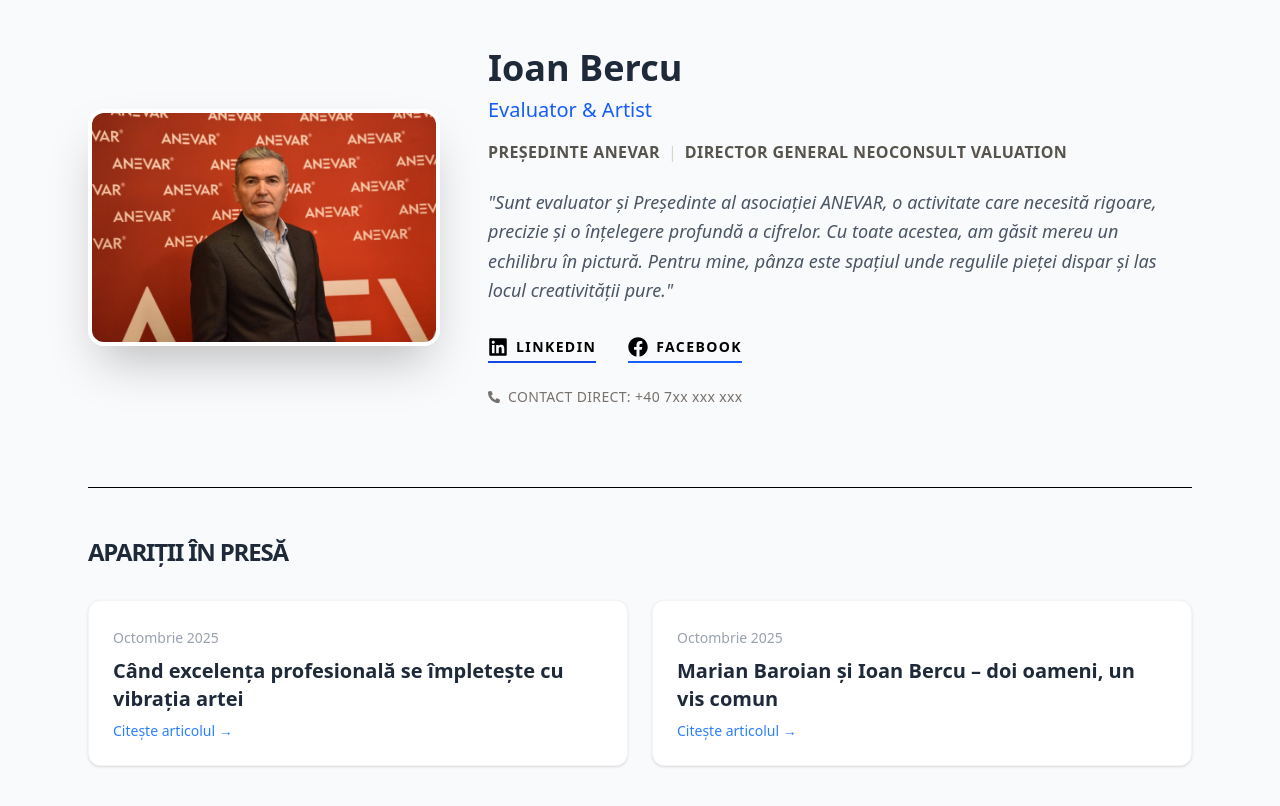
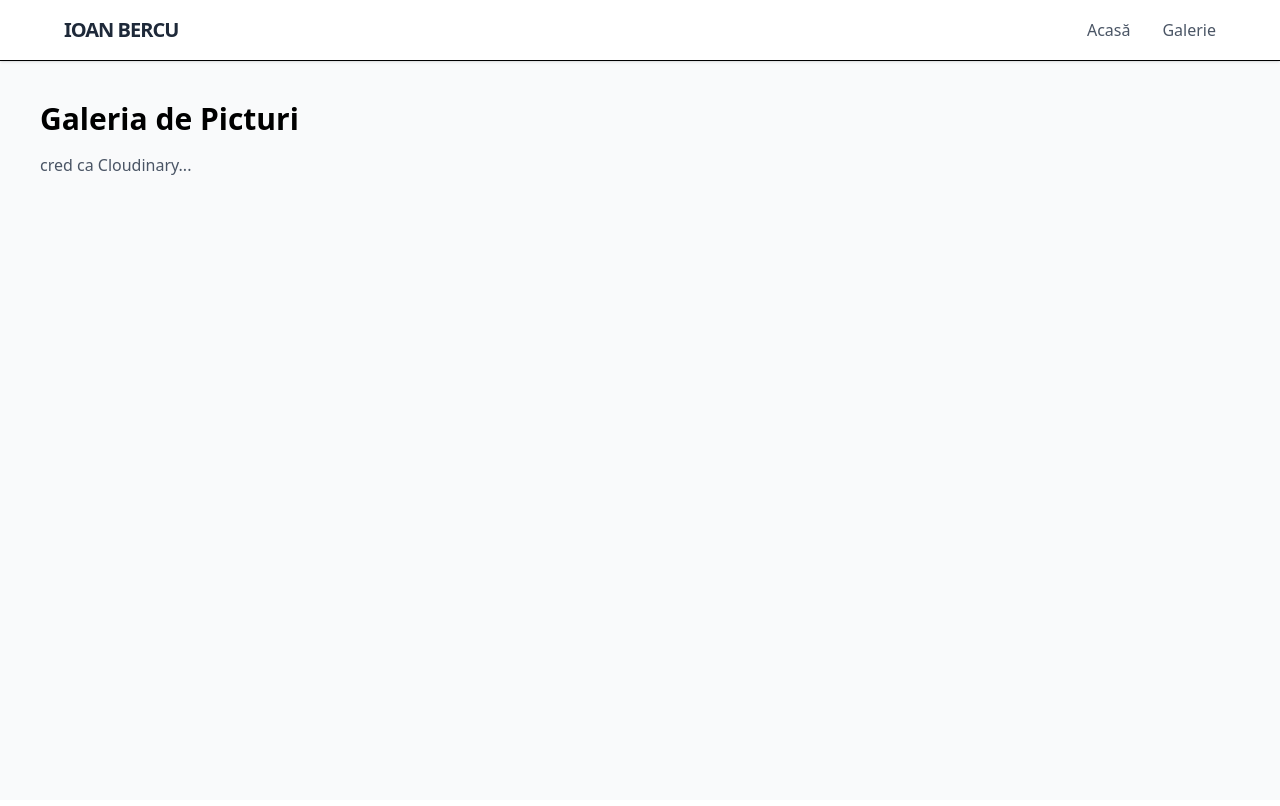
Before and after one commit to alebercu/proiect-tata, a React (Vite) app in the folder client/: page /galerie in a window 1280 px wide. Shown: the top 806 px of the page. Built offline with nearby package versions, Linux system fonts and the light colour scheme.

Commit message:
added navbar

```diff
--- a/client/package.json
+++ b/client/package.json
@@ -13,7 +13,8 @@
     "@tailwindcss/vite": "^4.1.18",
     "react": "^19.2.0",
     "react-dom": "^19.2.0",
-    "react-icons": "^5.5.0"
+    "react-icons": "^5.5.0",
+    "react-router-dom": "^7.13.0"
   },
   "devDependencies": {
     "@eslint/js": "^9.39.1",
--- a/client/src/App.jsx
+++ b/client/src/App.jsx
@@ -1,105 +1,31 @@
-import React from 'react';
-import pozaTata from './assets/poza-tata.jpeg';
-import { FaLinkedin, FaFacebook, FaPhoneAlt } from 'react-icons/fa';
+import { BrowserRouter as Router, Routes, Route, Link } from 'react-router-dom';
+import Home from './pages/Home';
+import Gallery from './pages/Gallery';
 
 function App() {
   return (
-    <div className="min-h-screen bg-gray-50 font-sans">
-      <main className="max-w-6xl mx-auto px-6 py-12">
-
-        {/* Sectiunea de sus */}
-        <div className="flex flex-col md:flex-row items-center gap-12 mb-20">
-
-          {/* Stânga: Poza */}
-          <div className="w-full md:w-1/3">
-            <div className="rounded-2xl overflow-hidden shadow-2xl border-4 border-white">
-              <img
-                src={pozaTata}
-                alt="Ioan Bercu"
-                className="w-full h-auto object-cover"
-              />
+    <Router>
+      <div className="min-h-screen bg-gray-50">
+        {/* Navbar-ul care va apărea pe TOATE paginile */}
+        <nav className="bg-white shadow-sm border-b py-4 px-6 sticky top-0 z-50">
+          <div className="max-w-6xl mx-auto flex justify-between items-center">
+            <Link to="/" className="text-xl font-bold text-gray-800 tracking-tighter uppercase">
+              Ioan Bercu
+            </Link>
+            <div className="flex gap-8 font-medium text-gray-600">
+              <Link to="/" className="hover:text-blue-600 transition">Acasă</Link>
+              <Link to="/galerie" className="hover:text-blue-600 transition">Galerie</Link>
             </div>
           </div>
+        </nav>
 
-          {/* Dreapta: Info */}
-          <div className="w-full md:w-2/3">
-            <h1 className="text-4xl font-bold text-gray-800 mb-2">Ioan Bercu</h1>
-            <p className="text-xl text-blue-600 font-medium mb-4">Evaluator & Artist</p>
-
-            <div className="flex flex-wrap items-center gap-2 text-stone-600 mb-6">
-              <p className="font-semibold uppercase tracking-wide">Președinte ANEVAR</p>
-              <span className="text-stone-300">|</span>
-              <a
-                href="https://neoconsult.ro/"
-                target="_blank"
-                rel="noopener noreferrer"
-                className="font-semibold uppercase tracking-wide hover:text-blue-800 transition-colors"
-              >
-                Director General Neoconsult Valuation
-              </a>
-            </div>
-
-            <p className="text-gray-600 leading-relaxed mb-8 text-lg italic">
-              "Sunt evaluator și Președinte al asociației ANEVAR, o activitate care necesită rigoare, precizie și o înțelegere profundă a cifrelor. Cu toate acestea, am găsit mereu un echilibru în pictură. Pentru mine, pânza este spațiul unde regulile pieței dispar și las locul creativității pure."
-            </p>
-
-            {/* Link-uri Social & Contact */}
-            <div className="flex flex-col gap-6">
-              {/* Rândul cu Social Media */}
-              <div className="flex gap-8">
-                <a
-                  href="https://www.linkedin.com/in/ioan-bercu-45916492/"
-                  target="_blank"
-                  rel="noopener noreferrer"
-                  className="flex items-center gap-2 font-bold hover:text-blue-700 transition-colors uppercase tracking-widest text-sm border-b-2 border-blue-700 pb-1"
-                >
-                  <FaLinkedin className="text-xl" /> LinkedIn
-                </a>
-
-                <a
-                  href="https://www.facebook.com/PROFILUL-LUI"
-                  target="_blank"
-                  rel="noopener noreferrer"
-                  className="flex items-center gap-2 font-bold hover:text-blue-600 transition-colors uppercase tracking-widest text-sm border-b-2 border-blue-600 pb-1"
-                >
-                  <FaFacebook className="text-xl" /> Facebook
-                </a>
-              </div>
-
-              {/* Rândul cu Telefon (sub ele, mai mic) */}
-              <a
-                href="tel:+407xxxxxxxx"
-                className="flex items-center gap-2 text-stone-500 hover:text-green-700 transition-colors text-sm font-medium tracking-wide"
-              >
-                <FaPhoneAlt className="text-xs" /> CONTACT DIRECT: +40 7xx xxx xxx
-              </a>
-            </div>
-          </div>
-        </div>
-
-        {/* Secțiunea de jos: Articole */}
-        <section className="border-t pt-12">
-          <h2 className="text-2xl font-bold text-gray-800 mb-8 uppercase tracking-tighter">Apariții în presă</h2>
-          <div className="grid grid-cols-1 md:grid-cols-2 gap-6">
-            <a href="https://www.directmm.ro/comunitate/ioan-bercu-cand-excelenta-profesionala-se-impleteste-cu-vibratia-artei/"
-               target="_blank" rel="noopener noreferrer"
-               className="p-6 bg-white rounded-xl shadow-sm hover:shadow-md transition border border-gray-100">
-              <span className="text-sm text-gray-400">Octombrie 2025</span>
-              <h3 className="text-xl font-semibold mt-2 text-gray-800">Când excelența profesională se împletește cu vibrația artei</h3>
-              <p className="text-blue-500 mt-2 text-sm font-medium">Citește articolul →</p>
-            </a>
-
-            <a href="https://www.directmm.ro/cultura/marian-baroian-si-ioan-bercu-doi-oameni-un-vis-comun/"
-               target="_blank" rel="noopener noreferrer"
-               className="p-6 bg-white rounded-xl shadow-sm hover:shadow-md transition border border-gray-100">
-              <span className="text-sm text-gray-400">Octombrie 2025</span>
-              <h3 className="text-xl font-semibold mt-2 text-gray-800">Marian Baroian și Ioan Bercu – doi oameni, un vis comun</h3>
-              <p className="text-blue-500 mt-2 text-sm font-medium">Citește articolul →</p>
-            </a>
-          </div>
-        </section>
-      </main>
-    </div>
+        {/* Locul unde se schimbă conținutul paginilor */}
+        <Routes>
+          <Route path="/" element={<Home />} />
+          <Route path="/galerie" element={<Gallery />} />
+        </Routes>
+      </div>
+    </Router>
   );
 }
 
--- /dev/null
+++ b/client/src/pages/Gallery.jsx
@@ -0,0 +1,8 @@
+export default function Gallery() {
+  return (
+    <div className="p-10">
+      <h1 className="text-3xl font-bold">Galeria de Picturi</h1>
+      <p className="mt-4 text-gray-600">cred ca Cloudinary...</p>
+    </div>
+  );
+}
--- /dev/null
+++ b/client/src/pages/Home.jsx
@@ -0,0 +1,106 @@
+import React from 'react';
+import pozaTata from '../assets/poza-tata.jpeg';
+import { FaLinkedin, FaFacebook, FaPhoneAlt } from 'react-icons/fa';
+
+function Home() {
+  return (
+    <div className="min-h-screen bg-gray-50 font-sans">
+      <main className="max-w-6xl mx-auto px-6 py-12">
+
+        {/* Sectiunea de sus */}
+        <div className="flex flex-col md:flex-row items-center gap-12 mb-20">
+
+          {/* Stânga: Poza */}
+          <div className="w-full md:w-1/3">
+            <div className="rounded-2xl overflow-hidden shadow-2xl border-4 border-white">
+              <img
+                src={pozaTata}
+                alt="Ioan Bercu"
+                className="w-full h-auto object-cover"
+              />
+            </div>
+          </div>
+
+          {/* Dreapta: Info */}
+          <div className="w-full md:w-2/3">
+            <h1 className="text-4xl font-bold text-gray-800 mb-2">Ioan Bercu</h1>
+            <p className="text-xl text-blue-600 font-medium mb-4">Evaluator & Artist</p>
+
+            <div className="flex flex-wrap items-center gap-2 text-stone-600 mb-6">
+              <p className="font-semibold uppercase tracking-wide">Președinte ANEVAR</p>
+              <span className="text-stone-300">|</span>
+              <a
+                href="https://neoconsult.ro/"
+                target="_blank"
+                rel="noopener noreferrer"
+                className="font-semibold uppercase tracking-wide hover:text-blue-800 transition-colors"
+              >
+                Director General Neoconsult Valuation
+              </a>
+            </div>
+
+            <p className="text-gray-600 leading-relaxed mb-8 text-lg italic">
+              "Sunt evaluator și Președinte al asociației ANEVAR, o activitate care necesită rigoare, precizie și o înțelegere profundă a cifrelor. Cu toate acestea, am găsit mereu un echilibru în pictură. Pentru mine, pânza este spațiul unde regulile pieței dispar și las locul creativității pure."
+            </p>
+
+            {/* Link-uri Social & Contact */}
+            <div className="flex flex-col gap-6">
+              {/* Rândul cu Social Media */}
+              <div className="flex gap-8">
+                <a
+                  href="https://www.linkedin.com/in/ioan-bercu-45916492/"
+                  target="_blank"
+                  rel="noopener noreferrer"
+                  className="flex items-center gap-2 font-bold hover:text-blue-700 transition-colors uppercase tracking-widest text-sm border-b-2 border-blue-700 pb-1"
+                >
+                  <FaLinkedin className="text-xl" /> LinkedIn
+                </a>
+
+                <a
+                  href="https://www.facebook.com/PROFILUL-LUI"
+                  target="_blank"
+                  rel="noopener noreferrer"
+                  className="flex items-center gap-2 font-bold hover:text-blue-600 transition-colors uppercase tracking-widest text-sm border-b-2 border-blue-600 pb-1"
+                >
+                  <FaFacebook className="text-xl" /> Facebook
+                </a>
+              </div>
+
+              {/* Rândul cu Telefon (sub ele, mai mic) */}
+              <a
+                href="tel:+407xxxxxxxx"
+                className="flex items-center gap-2 text-stone-500 hover:text-green-700 transition-colors text-sm font-medium tracking-wide"
+              >
+                <FaPhoneAlt className="text-xs" /> CONTACT DIRECT: +40 7xx xxx xxx
+              </a>
+            </div>
+          </div>
+        </div>
+
+        {/* Secțiunea de jos: Articole */}
+        <section className="border-t pt-12">
+          <h2 className="text-2xl font-bold text-gray-800 mb-8 uppercase tracking-tighter">Apariții în presă</h2>
+          <div className="grid grid-cols-1 md:grid-cols-2 gap-6">
+            <a href="https://www.directmm.ro/comunitate/ioan-bercu-cand-excelenta-profesionala-se-impleteste-cu-vibratia-artei/"
+               target="_blank" rel="noopener noreferrer"
+               className="p-6 bg-white rounded-xl shadow-sm hover:shadow-md transition border border-gray-100">
+              <span className="text-sm text-gray-400">Octombrie 2025</span>
+              <h3 className="text-xl font-semibold mt-2 text-gray-800">Când excelența profesională se împletește cu vibrația artei</h3>
+              <p className="text-blue-500 mt-2 text-sm font-medium">Citește articolul →</p>
+            </a>
+
+            <a href="https://www.directmm.ro/cultura/marian-baroian-si-ioan-bercu-doi-oameni-un-vis-comun/"
+               target="_blank" rel="noopener noreferrer"
+               className="p-6 bg-white rounded-xl shadow-sm hover:shadow-md transition border border-gray-100">
+              <span className="text-sm text-gray-400">Octombrie 2025</span>
+              <h3 className="text-xl font-semibold mt-2 text-gray-800">Marian Baroian și Ioan Bercu – doi oameni, un vis comun</h3>
+              <p className="text-blue-500 mt-2 text-sm font-medium">Citește articolul →</p>
+            </a>
+          </div>
+        </section>
+      </main>
+    </div>
+  );
+}
+
+export default Home;
```
Also changed, not shown: 1 other file (tests, documents, lock files or other folders).
